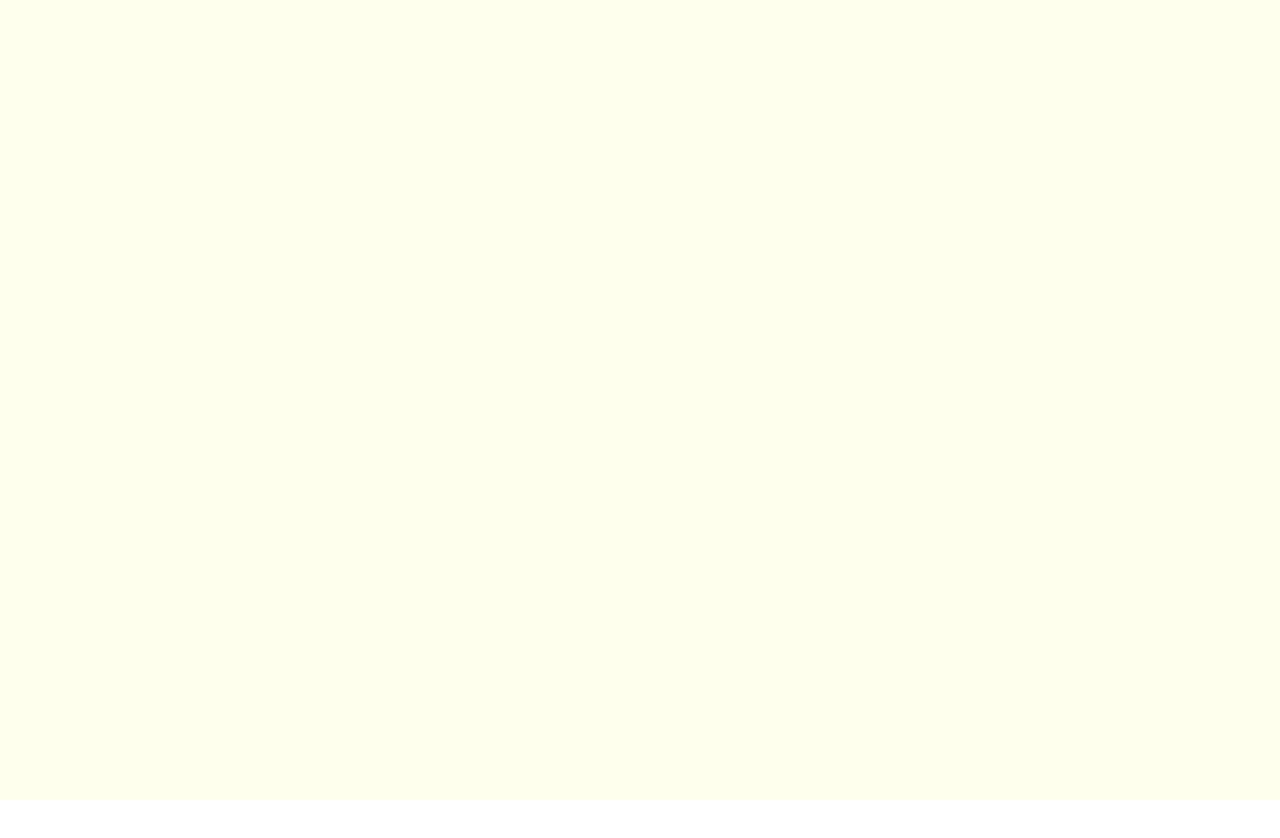
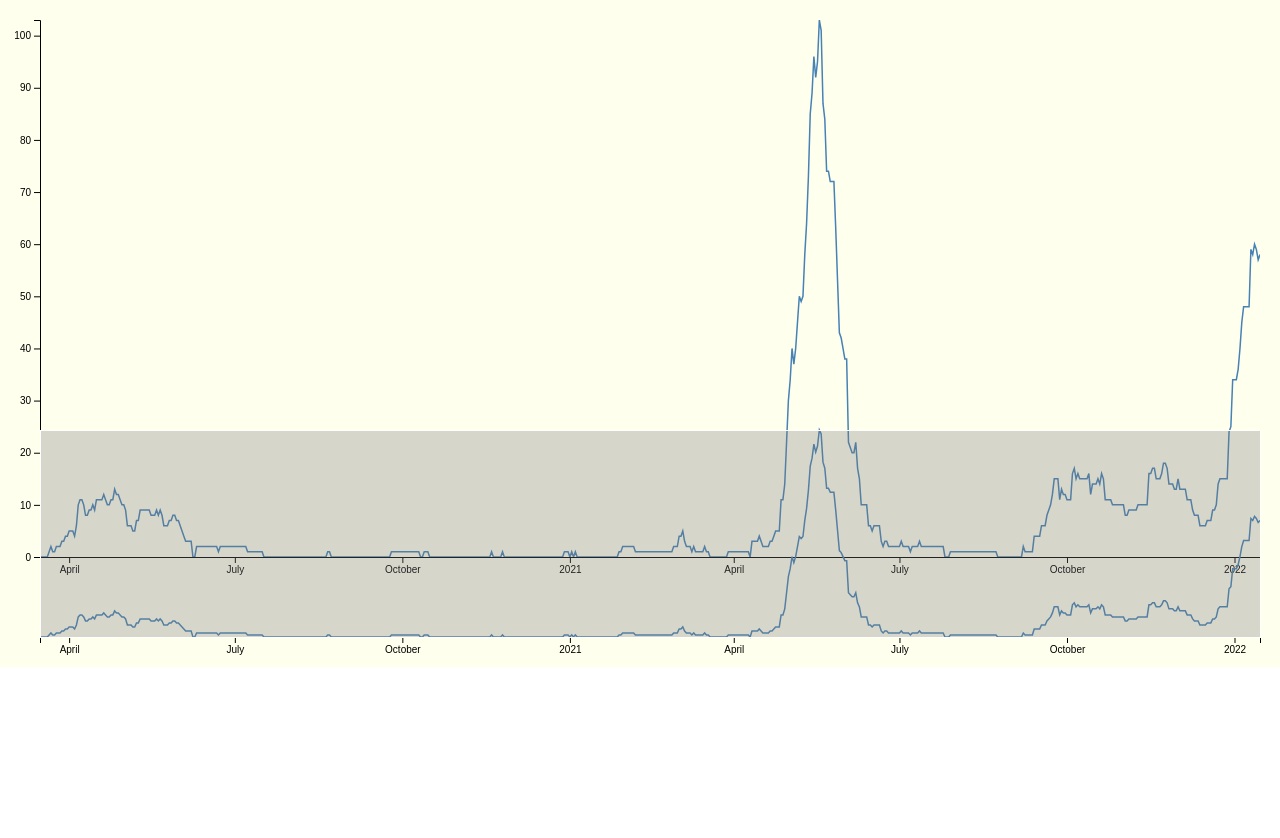
Before and after one commit to gavinanderegg/ns-covid-data, a plain HTML site: page index.html in a window 1280 px wide. Shown: the top 838 px of the page. Before the commit the page ends 800 px from the top, so only its background shows below. Drawn offline with nearby package versions, Linux system fonts and the light colour scheme.

Commit message:
Simple rendering based on example

```diff
--- a/css/main.css
+++ b/css/main.css
@@ -6,6 +6,31 @@ html, body {
     height: 100%;
 }
 
+#container {
+    display: inline-block;
+    position: absolute;
+    width: 100%;
+    padding-bottom: 100%; /* aspect ratio */
+    vertical-align: top;
+    overflow: hidden;
+    top: 0;
+    left: 0;
+}
+
 svg#mainData {
     background-color: #FFE;
+    width: 100%;
+    height: 100%
 }
+
+ .line {
+    fill: none;
+    stroke: steelblue;
+    stroke-width: 1.5px;
+}
+
+.zoom {
+    cursor: move;
+    fill: none;
+    pointer-events: all;
+}
--- a/index.html
+++ b/index.html
@@ -8,9 +8,11 @@
 </head>
 
 <body>
-    <svg id="mainData" width="100vw" height="100vw"></svg>
+    <div id="container">
+        <svg id="mainData" width="960" height="500"></svg>
+    </div>
 
-    <script src="js/d3.min.js"></script>
+    <script src="https://d3js.org/d3.v4.min.js"></script>
     <script src="js/main.js"></script>
 </body>
 
--- a/js/main.js
+++ b/js/main.js
@@ -1,3 +1,131 @@
-// d3.csv('data/data.csv')
-//     .row(function (d) { return { key: d.key, value: +d.value }; })
-//     .get(function (error, rows) { console.log(rows); });
+// based on: https://bl.ocks.org/EfratVil/92f894ac0ba265192411e73f633a3e2f
+
+var svg = d3.select('svg#mainData'),
+    margin = { top: 20, right: 20, bottom: 110, left: 40 },
+    margin2 = { top: 430, right: 20, bottom: 30, left: 40 },
+    width = +document.querySelector('svg#mainData').clientWidth - margin.left - margin.right,
+    height = +document.querySelector('svg#mainData').clientHeight - margin.top - margin.bottom,
+    height2 = +document.querySelector('svg#mainData').clientHeight - margin2.top - margin2.bottom;
+
+var parseDate = d3.timeParse('%Y-%m-%d');
+
+var x = d3.scaleTime().range([0, width]),
+    x2 = d3.scaleTime().range([0, width]),
+    y = d3.scaleLinear().range([height, 0]),
+    y2 = d3.scaleLinear().range([height2, 0]);
+
+var xAxis = d3.axisBottom(x),
+    xAxis2 = d3.axisBottom(x2),
+    yAxis = d3.axisLeft(y);
+
+var brush = d3.brushX()
+    .extent([[0, 0], [width, height2]])
+    .on('brush end', brushed);
+
+var zoom = d3.zoom()
+    .scaleExtent([1, Infinity])
+    .translateExtent([[0, 0], [width, height]])
+    .extent([[0, 0], [width, height]])
+    .on('zoom', zoomed);
+
+var line = d3.line()
+    .x(function (d) { return x(d.Date); })
+    .y(function (d) { return y(d.Hosp); });
+
+var line2 = d3.line()
+    .x(function (d) { return x2(d.Date); })
+    .y(function (d) { return y2(d.Hosp); });
+
+var clip = svg.append('defs').append('svg:clipPath')
+    .attr('id', 'clip')
+    .append('svg:rect')
+    .attr('width', width)
+    .attr('height', height)
+    .attr('x', 0)
+    .attr('y', 0);
+
+var Line_chart = svg.append('g')
+    .attr('class', 'focus')
+    .attr('transform', 'translate(' + margin.left + ',' + margin.top + ')')
+    .attr('clip-path', 'url(#clip)');
+
+var focus = svg.append('g')
+    .attr('class', 'focus')
+    .attr('transform', 'translate(' + margin.left + ',' + margin.top + ')');
+
+var context = svg.append('g')
+    .attr('class', 'context')
+    .attr('transform', 'translate(' + margin2.left + ',' + margin2.top + ')');
+
+d3.csv('./data/data.csv', type, function (error, data) {
+    if (error) throw error;
+
+    x.domain(d3.extent(data, function (d) { return d.Date; }));
+    y.domain([0, d3.max(data, function (d) { return d.Hosp; })]);
+    x2.domain(x.domain());
+    y2.domain(y.domain());
+
+    focus.append('g')
+        .attr('class', 'axis axis--x')
+        .attr('transform', 'translate(0,' + height + ')')
+        .call(xAxis);
+
+    focus.append('g')
+        .attr('class', 'axis axis--y')
+        .call(yAxis);
+
+    Line_chart.append('path')
+        .datum(data)
+        .attr('class', 'line')
+        .attr('d', line);
+
+    context.append('path')
+        .datum(data)
+        .attr('class', 'line')
+        .attr('d', line2);
+
+    context.append('g')
+        .attr('class', 'axis axis--x')
+        .attr('transform', 'translate(0,' + height2 + ')')
+        .call(xAxis2);
+
+    context.append('g')
+        .attr('class', 'brush')
+        .call(brush)
+        .call(brush.move, x.range());
+
+    svg.append('rect')
+        .attr('class', 'zoom')
+        .attr('width', width)
+        .attr('height', height)
+        .attr('transform', 'translate(' + margin.left + ',' + margin.top + ')')
+        .call(zoom);
+
+    console.log(data);
+});
+
+function brushed() {
+    if (d3.event.sourceEvent && d3.event.sourceEvent.type === 'zoom') return; // ignore brush-by-zoom
+    var s = d3.event.selection || x2.range();
+    x.domain(s.map(x2.invert, x2));
+    Line_chart.select('.line').attr('d', line);
+    focus.select('.axis--x').call(xAxis);
+    svg.select('.zoom').call(zoom.transform, d3.zoomIdentity
+        .scale(width / (s[1] - s[0]))
+        .translate(-s[0], 0));
+}
+
+function zoomed() {
+    if (d3.event.sourceEvent && d3.event.sourceEvent.type === 'brush') return; // ignore zoom-by-brush
+    var t = d3.event.transform;
+    x.domain(t.rescaleX(x2).domain());
+    Line_chart.select('.line').attr('d', line);
+    focus.select('.axis--x').call(xAxis);
+    context.select('.brush').call(brush.move, x.range().map(t.invertX, t));
+}
+
+function type(d) {
+    d.Date = parseDate(d.Date);
+    d.Hosp = +d['Total in hospital (both ICU and non-ICU)'];
+    return d;
+}
```
